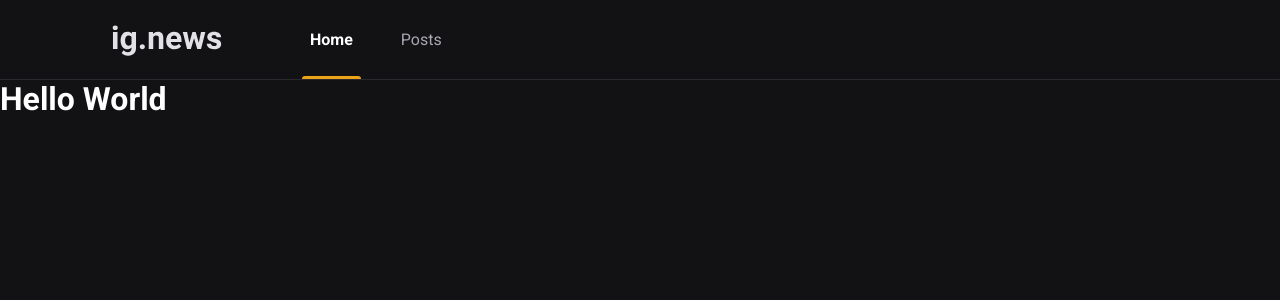
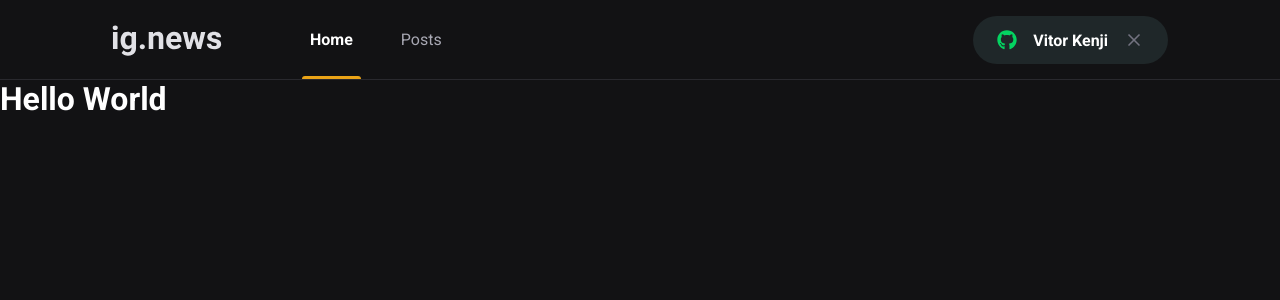
Before and after one commit to vkenji03/ignews, a Next.js app: page / in a window 1280 px wide. Shown: the top 300 px of the page. Built offline with nearby package versions, Linux system fonts and the light colour scheme.

Commit message:
after class componente: signInButton

```diff
--- a/package.json
+++ b/package.json
@@ -12,6 +12,7 @@
     "next": "12.1.0",
     "react": "17.0.2",
     "react-dom": "17.0.2",
+    "react-icons": "^4.3.1",
     "sass": "^1.49.9"
   },
   "devDependencies": {
--- a/src/components/Header/index.tsx
+++ b/src/components/Header/index.tsx
@@ -1,3 +1,5 @@
+import { SignInButton } from '../SignInButton/index';
+
 import styles from './styles.module.scss';
 
 export function Header() {
@@ -10,6 +12,8 @@ export function Header() {
           <a className={styles.active}>Home</a>
           <a>Posts</a>
         </nav>
+
+        <SignInButton />
       </div>
     </header>
   );
--- a/src/components/Header/styles.module.scss
+++ b/src/components/Header/styles.module.scss
@@ -51,4 +51,11 @@
       }
     }
   }
+
+  // aplicamos essa estilizacao do botao aqui, pois essa margin so deve ser aplicada nesse botao que esta dentro do Header
+  // ou seja, caso ele seja usado em um outro componente, provavelmente nos nao iremos querer que seja aplicada essa margin
+  button {
+    // ao fazer isso o browser da a maior margem possivel no lado esquerdo
+    margin-left: auto;
+  }
 }
--- /dev/null
+++ b/src/components/SignInButton/index.tsx
@@ -0,0 +1,35 @@
+/**
+ * - Nos criamos um novo componente pois ele tem duas funcoes, realizar a autenticacao e verificar se o usuario esta logado(usando um
+ * estado). Essas duas funcoes nao tem nada a ver com os elementos do componente Header(para eles nao importa o valor ou o que fazem)
+ * e por isso vale a pena criar um novo componente
+ * - Alem disso, sempre que o estado do usuario for alterado o componente sera re-renderizado, e como esse componente esta separado do
+ * Header, logo somente esse componente sera re-renderizado
+ */
+
+import { FaGithub } from 'react-icons/fa';
+import { FiX } from 'react-icons/fi';
+
+import styles from './styles.module.scss';
+
+export function SignInButton() {
+  const isUserLoggedIn = true;
+
+  return isUserLoggedIn ? (
+    <button
+      type="button"
+      className={styles.signInButton}
+    >
+      <FaGithub color="#04d361" />
+      Vitor Kenji
+      <FiX color="#737380" className={styles.closeIcon} />
+    </button>
+  ) : (
+    <button
+      type="button"
+      className={styles.signInButton}
+    >
+      <FaGithub color="#eba417" />
+      Sign in with Github
+    </button>
+  );
+}
--- /dev/null
+++ b/src/components/SignInButton/styles.module.scss
@@ -0,0 +1,33 @@
+.signInButton {
+  height: 3rem;
+  border-radius: 3rem;
+  background: var(--gray-850);
+  border: 0;
+  padding: 0 1.5rem;
+
+  display: flex;
+  align-items: center;
+  justify-content: center;
+
+  color: var(--white);
+  font-weight: bold;
+
+  svg {
+    width: 20px;
+    height: 20px;
+  }
+
+  svg:first-child {
+    margin-right: 1rem;
+  }
+
+  svg.closeIcon {
+    margin-left: 1rem;
+  }
+
+  transition: filter .2s;
+
+  &:hover {
+    filter: brightness(.8);
+  }
+}
--- a/src/styles/global.scss
+++ b/src/styles/global.scss
@@ -11,6 +11,7 @@
   --gray-100: #e1e1e6;
   --gray-300: #a8a8b3;
   --gray-800: #29292e;
+  --gray-850: #1f2729;
   --gray-900: #121214;
 
   --cyan-500: #61dafb;
```
Also changed, not shown: 1 other file (tests, documents, lock files or other folders).
